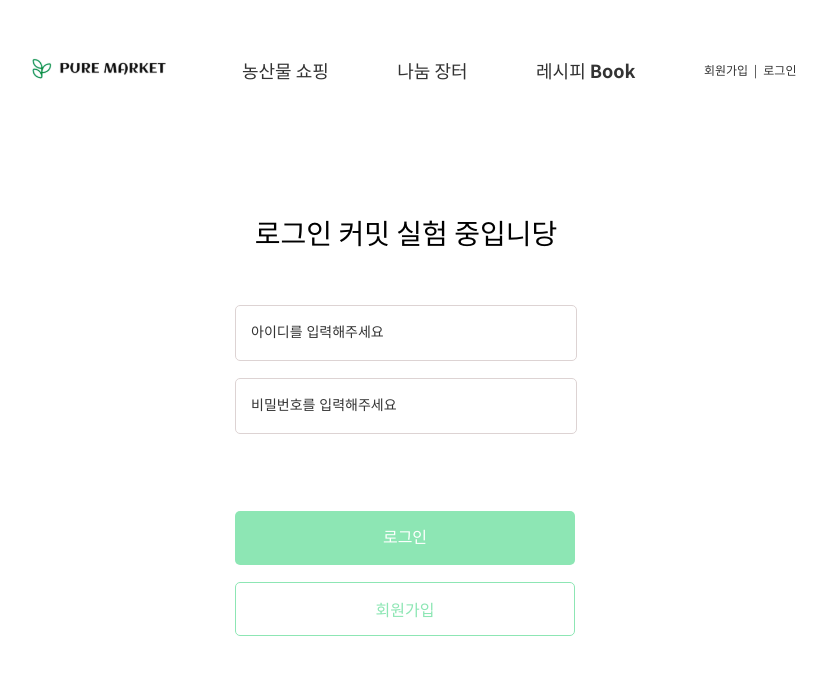
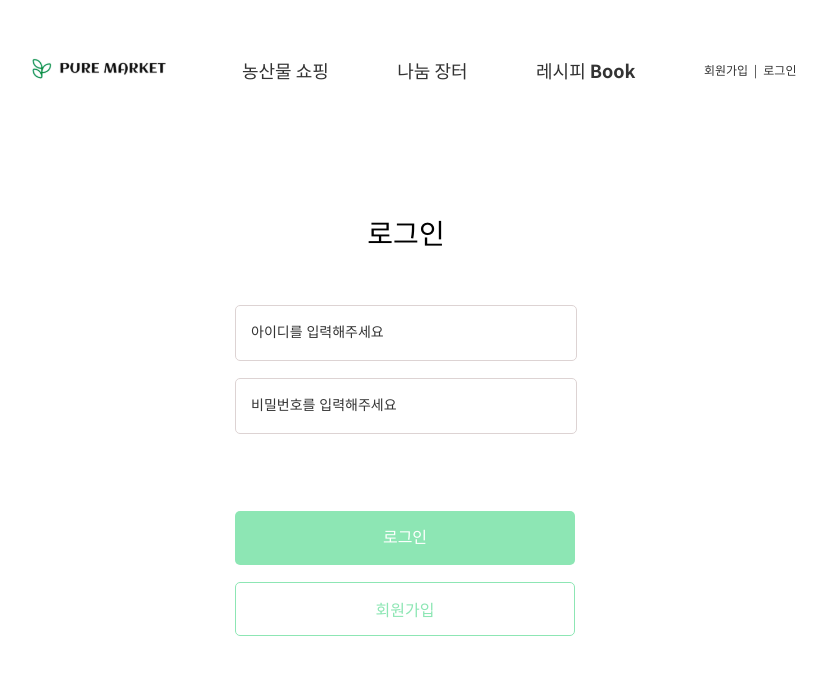
Before and after one commit to kko-bugi/pure-market-client, a React (Vite) app: page /login in a window 1280 px wide. Shown: the top 674 px of the page, without its empty margins (234-1061 px from the left). Built offline with nearby package versions, Linux system fonts and the light colour scheme.

Commit message:
*Exp: Recover Login Screen Title - 커밋 실험을 위해 로그인 화면 타이틀 복구

```diff
--- a/src/pages/Login/index.jsx
+++ b/src/pages/Login/index.jsx
@@ -4,7 +4,7 @@ import Template from "../../components/Template";
 function Login() {
   return (
     <Template>
-      <Title>로그인 커밋 실험 중입니당</Title>
+      <Title>로그인</Title>
       <Form action="">
         <Input required type="text" placeholder="아이디를 입력해주세요" />
         <Input required type="password" placeholder="비밀번호를 입력해주세요" />
```
